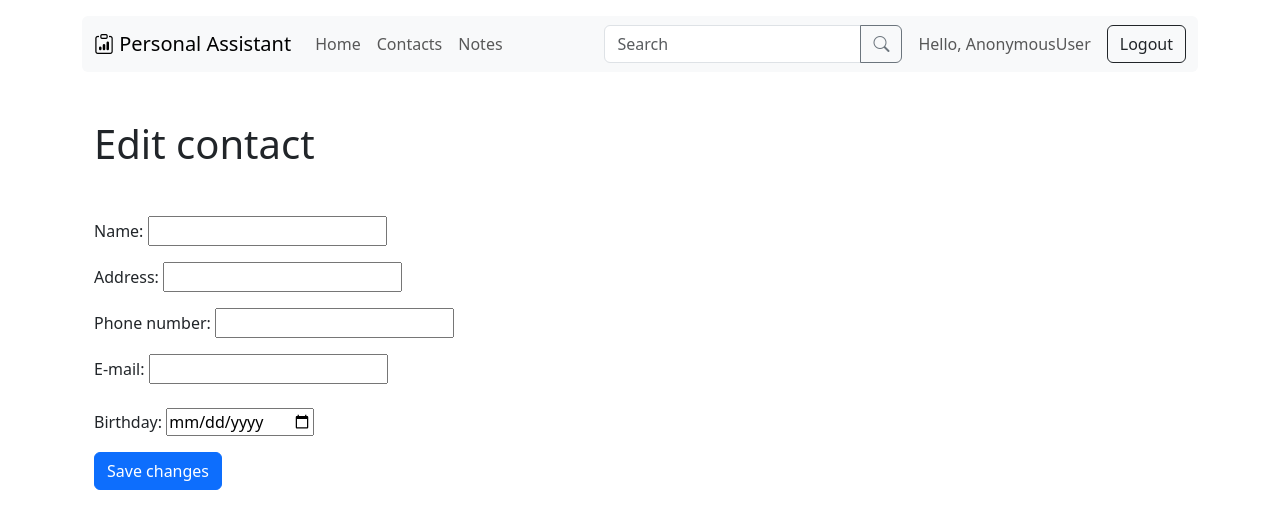
After one commit to BIN0VA/Personal-Assistant, a Django app: template personal_assistant/pa_contacts/templates/pa_contacts/edit.html in a window 1280 px wide. The commit adds this page. Shown: the top 529 px of the page. Run offline with Django 3.2, Linux system fonts and the light colour scheme; the template is opened without the code that fills it, so the values that code supplies are empty, except form fields; tables that the repository leaves empty hold one stand-in row (values such as "Sample post"); form fields are guessed from the names that the template uses.

Commit message:
Issue #8 Editing contact functionality added

```diff
--- /dev/null
+++ b/personal_assistant/pa_contacts/templates/pa_contacts/edit.html
@@ -0,0 +1,54 @@
+{% extends "pa_core/form.html" %}
+
+{% block title %}
+    Edit contact
+{% endblock %}
+
+{% block form %}
+    <div class="mb-3">
+        <label> Name:
+            {{ form.name }}
+        </label>
+        {% if form.errors.name %}
+            <div class="invalid-feedback d-block">{{ form.errors.name.0 }}</div>
+        {% endif %}
+    </div>
+    <div class="mb-3">
+        <label> Address:
+            {{ form.address }}
+        </label>
+        {% if form.errors.address %}
+            <div class="invalid-feedback d-block">{{ form.errors.address }}</div>
+        {% endif %}
+    </div>
+    <div class="mb-3">
+        <label> Phone number:
+            {{ form.phone }}
+        </label>
+        {% if form.errors.phone %}
+            <div class="invalid-feedback d-block">{{ form.errors.phone.0 }}</div>
+        {% endif %}
+    </div>
+    <div class="mb-3">
+        <label for="email" class="form-label"> E-mail:
+            {{ form.email }}
+        </label>
+        {% for error in form.email.errors %}
+            <div class="invalid-feedback d-block"> {{ error }} </div>
+        {% endfor %}
+    </div>
+    <div class="mb-3">
+        <label> Birthday:
+            {{ form.birthday }}
+        </label>
+        {% if form.errors.birthday %}
+            <div class="invalid-feedback d-block">{{ form.errors.birthday.0 }}</div>
+        {% endif %}
+    </div>
+{% endblock %}
+
+{% block button %}
+    Save changes
+{% endblock %}
+{% block footer %}
+{% endblock %}
--- a/personal_assistant/pa_contacts/urls.py
+++ b/personal_assistant/pa_contacts/urls.py
@@ -1,6 +1,6 @@
 from django.urls import path
 
-from .views import main, create, delete
+from .views import main, create, delete, edit
 
 app_name = 'pa_contacts'
 
@@ -8,4 +8,5 @@ urlpatterns = [
     path('', main, name='main'),
     path('add/', create, name='create'),
     path('<int:contact_id>/delete', delete, name='delete'),
+    path('<int:contact_id>/edit', edit, name='edit'),
 ]
--- a/pyproject.toml
+++ b/pyproject.toml
@@ -1,6 +1,6 @@
 [tool.poetry]
 name = "personal-assistant"
-version = "0.9.0"
+version = "0.10.0"
 description = "It assists you in organizing the phone book, creating notes, and more."
 authors = [
     "Illia Trubnikov <illyatr25@gmail.com>",
```
Also changed, not shown: personal_assistant/pa_contacts/templates/pa_contacts/overview.html (+8 -1 lines), personal_assistant/pa_contacts/views.py (+15 -1 lines).
